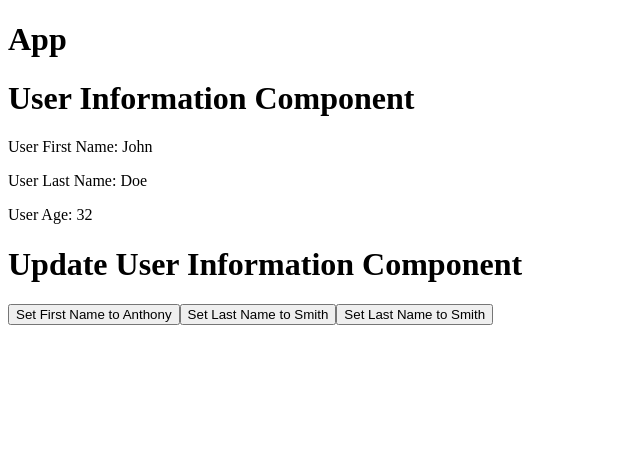
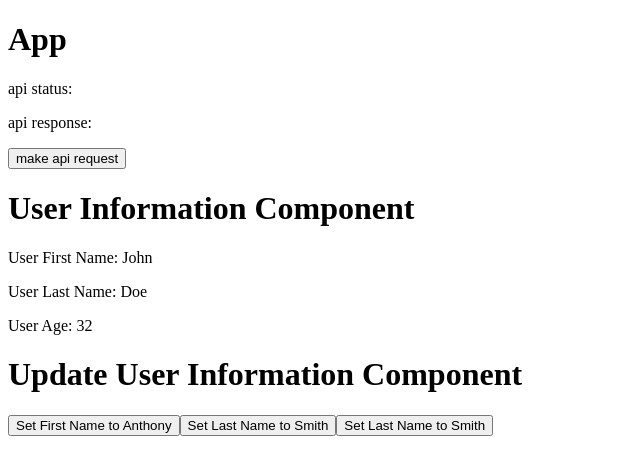
Before and after one commit to GrayStar/context-test, a React (Create React App) app: page / in a window 1280 px wide. Shown: the top 474 px of the page, without its empty margins (0-640 px from the left). Built offline with nearby package versions, Linux system fonts and the light colour scheme.

Commit message:
example of a custom hook

```diff
--- a/package.json
+++ b/package.json
@@ -3,6 +3,8 @@
     "version": "0.1.0",
     "private": true,
     "dependencies": {
+        "es6-promise": "4.2.8",
+        "isomorphic-fetch": "2.2.1",
         "react": "16.10.2",
         "react-dom": "16.10.2",
         "react-scripts": "3.2.0"
--- a/public/index.html
+++ b/public/index.html
@@ -9,7 +9,6 @@
             name="description"
             content="Web site created using create-react-app"
         />
-        <link rel="apple-touch-icon" href="logo192.png" />
         <!--
             manifest.json provides metadata used when your web app is installed on a
             user's mobile device or desktop. See https://developers.google.com/web/fundamentals/web-app-manifest/
--- a/src/components/display-user-information.js
+++ b/src/components/display-user-information.js
@@ -1,11 +1,33 @@
 import React, { useContext } from 'react';
 import { UserContext } from '../contexts/user-context';
+import useApiRequest from '../hooks/use-api-request';
 
 export default function DisplayUserInformation() {
     const userContext = useContext(UserContext);
 
+    const [{ status, response }, makeRequest] = useApiRequest(
+        `https://jsonplaceholder.typicode.com/users/1`,
+        { method: 'get' },
+    );
+
+    const handleApiRequestButtonClick = () => {
+        makeRequest();
+    }
+
+    const getResponse = () => {
+        if (response && response.name) {
+            return response.name;
+        }
+
+        return null;
+    }
+
     return (
         <div>
+            <p>api status: { status }</p>
+            <p>api response: { getResponse() }</p>
+            <button onClick={ handleApiRequestButtonClick }>make api request</button>
+
             <h1>User Information Component</h1>
             <p>User First Name: { userContext.state.firstName }</p>
             <p>User Last Name: { userContext.state.lastName }</p>
--- /dev/null
+++ b/src/hooks/use-api-request.js
@@ -0,0 +1,69 @@
+import fetch from 'isomorphic-fetch';
+import { useReducer } from 'react';
+require('es6-promise').polyfill();
+
+const STATUS = {
+    FETCHING: 'FETCHING',
+    SUCCESS: 'SUCCESS',
+    ERROR: 'ERROR',
+};
+
+const initialState = {
+    status: null,
+    response: null,
+};
+
+const fetching = () => {
+    return { type: STATUS.FETCHING };
+};
+const success = (response) => {
+    return { type: STATUS.SUCCESS, response };
+};
+const error = (response) => {
+    return { type: STATUS.ERROR, response }
+};
+
+const reducer = (state = initialState, { type, response } = {}) => {
+    switch (type) {
+        case STATUS.FETCHING:
+            return {
+                ...initialState,
+                status: STATUS.FETCHING,
+            };
+        case STATUS.SUCCESS:
+            return {
+                ...state,
+                status: STATUS.SUCCESS,
+                response,
+            };
+        case STATUS.ERROR:
+            return {
+                ...state,
+                status: STATUS.ERROR,
+                response,
+            };
+        default:
+            return state;
+    }
+};
+
+const useApiRequest = (url, options) => {
+    const [state, dispatch] = useReducer(reducer, initialState);
+
+    const makeRequest = async () => {
+        dispatch(fetching());
+
+        try {
+            const response = await fetch(url, options);
+            const json = await response.json();
+
+            dispatch(success(json));
+        } catch(e) {
+            dispatch(error(e));
+        }
+    };
+
+    return [state, makeRequest];
+};
+
+export default useApiRequest;
```
Also changed, not shown: public/manifest.json, 1 other file (tests, documents, lock files or other folders). Lines whose indentation alone changed are shown as unchanged.
